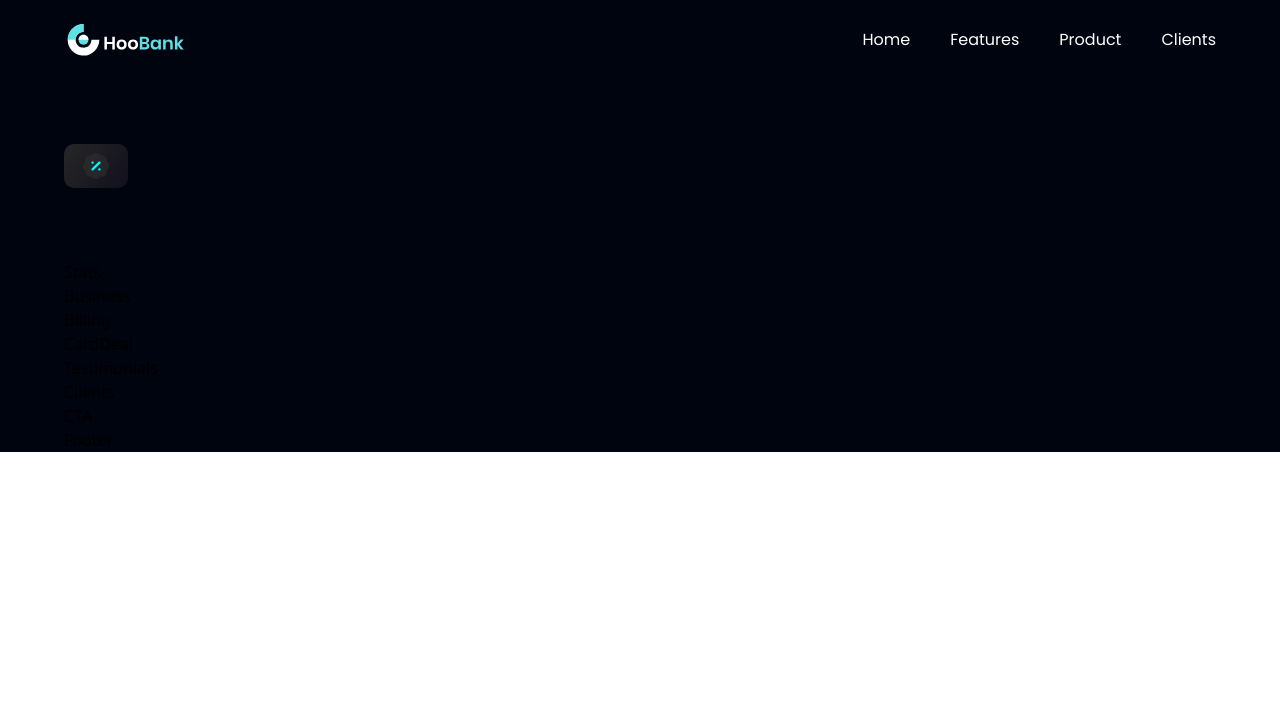
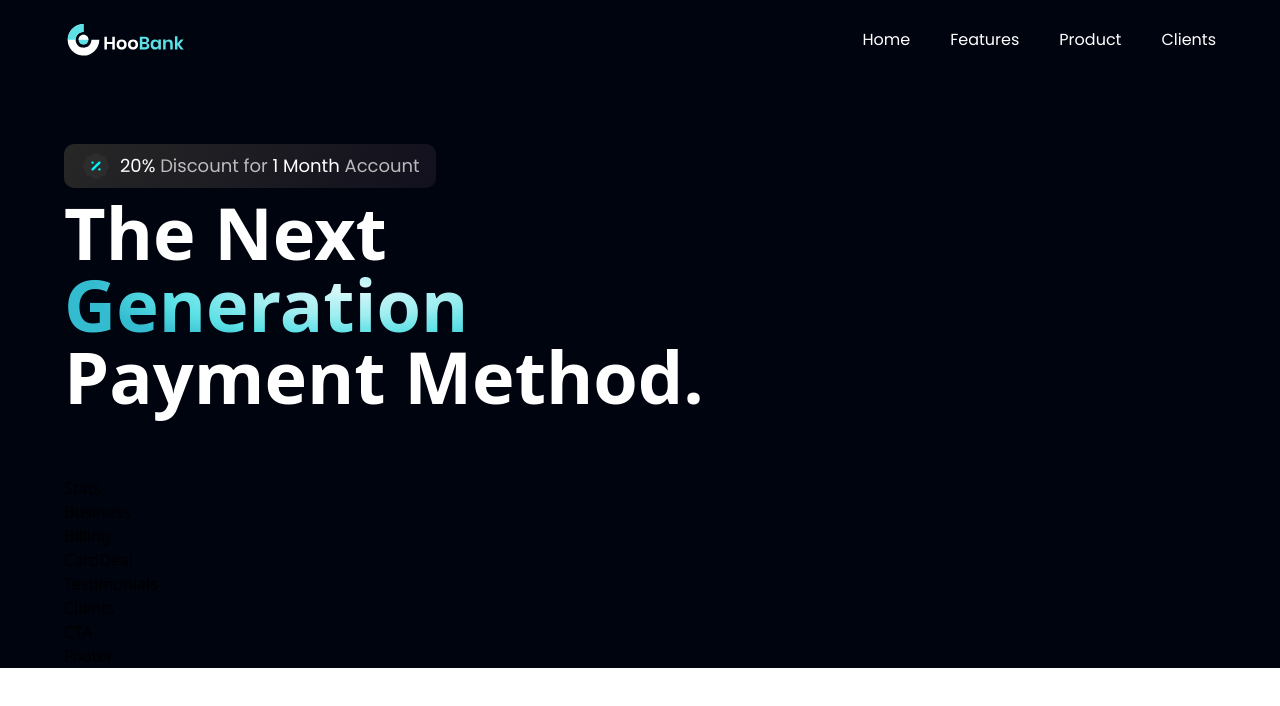
Before and after one commit to Quantumstringfloops/bank_app, a React (Vite) app: page / in a window 1280 px wide. Shown: the top 706 px of the page. Built offline with nearby package versions, Linux system fonts and the light colour scheme.

Commit message:
i forgorr

```diff
--- a/src/components/GetStarted.jsx
+++ b/src/components/GetStarted.jsx
@@ -1,8 +1,10 @@
 import React from 'react'
+import styles from '../style'
+import { arrowUp } from '../assets'
 
 const GetStarted = () => {
   return (
-    <div>GetStarted</div>
+    <div className={`${styles.flexCenter}`}></div>
   )
 }
 
--- a/src/components/Hero.jsx
+++ b/src/components/Hero.jsx
@@ -1,6 +1,7 @@
 import React from 'react'
 import styles from '../style'
 import {discount, robot} from '../assets'
+import GetStarted from './GetStarted'
 
 const Hero = () => {
   return (
@@ -16,6 +17,32 @@ const Hero = () => {
             alt="discount"
             className="w-[32px] h-[32px]"
           />
+          <p className={`${styles.paragraph} ml-2`}>
+              <span className='text-white'>20%</span>
+              {" "}Discount for {" "}
+              <span className='text-white'> 1 Month</span>
+              {" "}Account
+          </p>
+        </div>
+
+        <div className='flex flex-row justify-between
+         items-center w-full'>
+          <h1  className='flex-1 font poppins font-semibold
+          ss: text-[72px] text-[52px] text-white ss: leading-[100px]
+          leading-[72px]'>
+            The Next<br className='sm:block hidden'/> {" "}
+          <span className='text-gradient'>Generation </span>
+          {" "}
+          <br / >
+          Payment Method.
+          </h1>
+
+
+          <div className='ss: flex hidden md: mr-4
+          mr-0'>
+            <GetStarted />
+          </div>
+
         </div>
       </div>
     </section>
```
